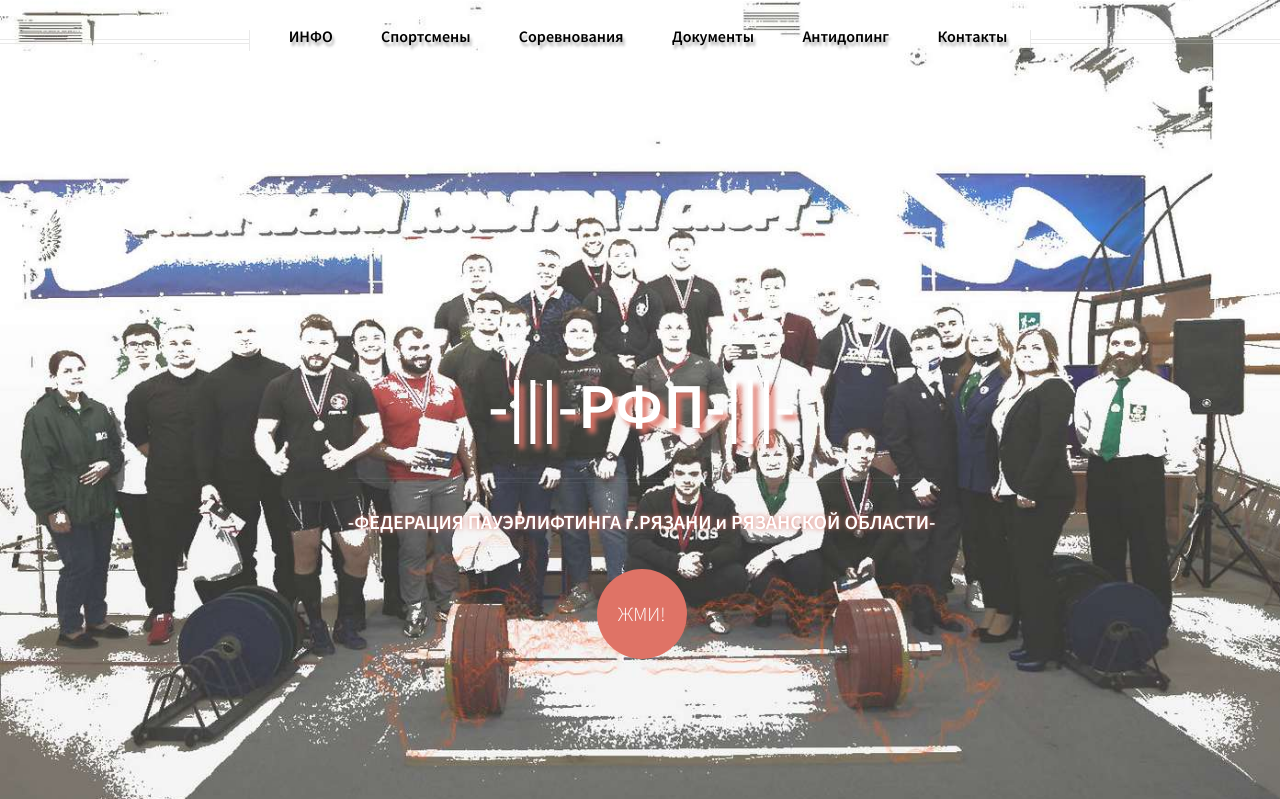
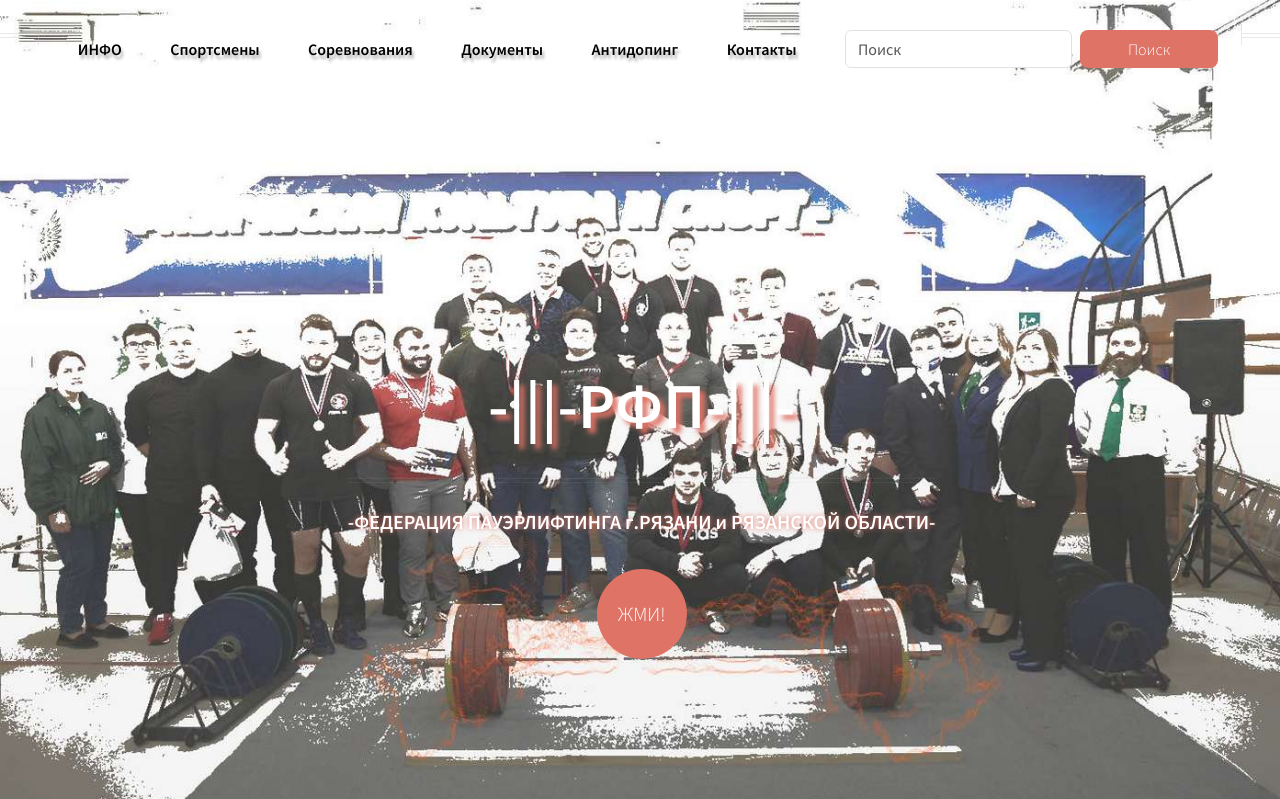
Before and after one commit to LaKosta1985/fprz, a Django app: page / in a window 1280 px wide. Shown: the top 799 px of the page. Run offline with Django 5.2, Linux system fonts and the light colour scheme; data that the repository does not hold is empty; some libraries are stand-ins or nearby versions; some web fonts are replaced.

Commit message:
разработка поиска на странице

```diff
--- a/fprz/urls.py
+++ b/fprz/urls.py
@@ -30,6 +30,7 @@ urlpatterns = [
     path("", views.index,name='index'),
     path("documents/", include(document_patterns)),
     path('admin/', admin.site.urls),
+    path('search/', views.index,name='search'),
 
 
 ]
--- /dev/null
+++ b/fprz/utils.py
@@ -0,0 +1,4 @@
+from main.models import New
+from django.db.models import Q
+def q_search(query):
+    return New.objects.filter(title__icontains=query)
--- a/main/templates/base.html
+++ b/main/templates/base.html
@@ -70,6 +70,12 @@
 								</li>
 					<li><a href="/antiDop">Антидопинг</a></li>
 								<li><a href="/contacts">Контакты</a></li>
+								<li>
+									<form class="d-flex" role="search" action="{% url "search" %}" method="get">
+									<input class="form-control me-2" type="search" placeholder="Поиск" aria-label="Search" name="q">
+									<button class="bn btn-otline-success text-whie type="submit">Поиск</button>
+									</form>
+								</li>
 							</ul>
 						</nav>
 
--- a/main/templates/index.html
+++ b/main/templates/index.html
@@ -41,7 +41,7 @@
         {% for p in  page.paginator.page_range %}
         {% if p >= page.number|add:-2 and p <= page.number|add:2 %}
         <li class="page-item {% if page.number == p %}active{% endif %}">
-          <a class="page-link" href="?page={{p}}">{{p}}</a>
+          <a class="page-link" href="?page={{p}}&q={{query}}">{{p}}</a>
         </li>
         {% endif %}
         {% endfor %}
--- a/main/views.py
+++ b/main/views.py
@@ -2,14 +2,20 @@ from django.shortcuts import render
 from django.http import HttpResponse, HttpResponseRedirect, HttpResponseNotFound
 from .models  import New
 from django.core.paginator import Paginator
+from fprz.utils import q_search
 def index(request):
    page=request.GET.get('page',1)
-   news=New.objects.all()
+   query=request.GET.get('q',None)
+   if query:
+      news=q_search(query)
+   else:
+      news=New.objects.all()
    paginator=Paginator(news,2)
    current_page=paginator.page(int(page))
    context= {
       "page": current_page,
       "title": "Main",
+       "query":query,
    }
 
    return render(request,'index.html', context)
```
